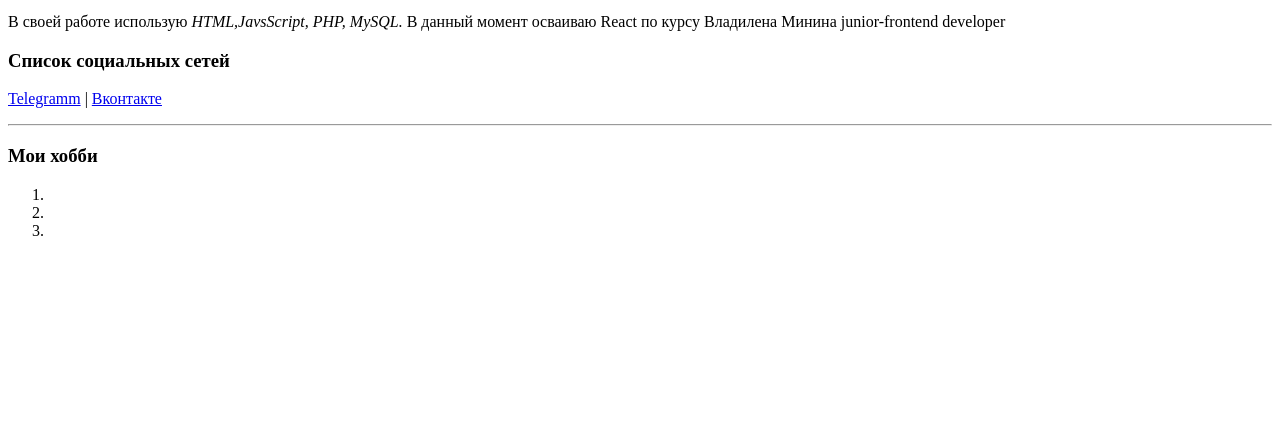
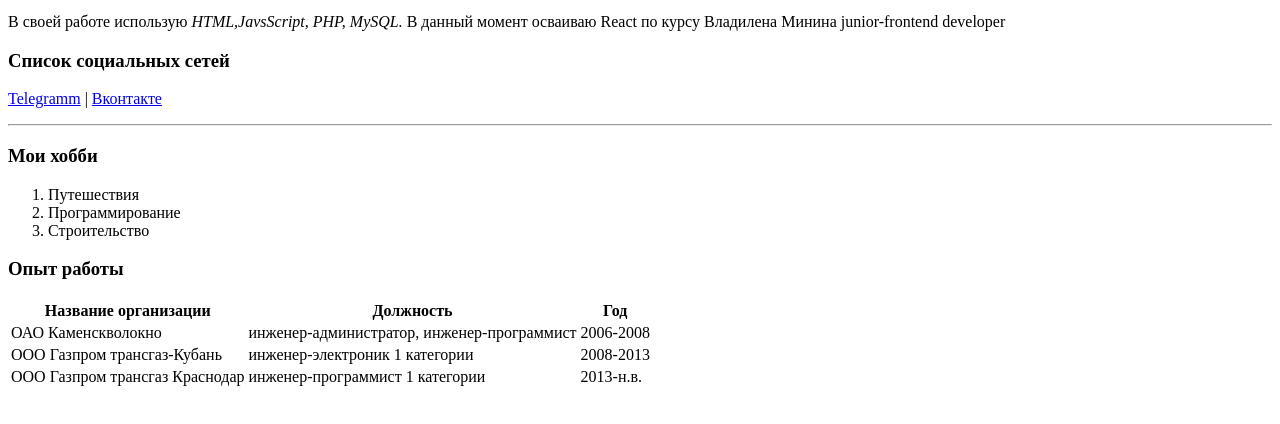
Before and after one commit to djbobah/resume, a plain HTML site: page index.html in a window 1280 px wide. Shown: the part 314-738 px from the top of the page. Drawn offline with Linux system fonts and the light colour scheme.

Commit message:
таблица

```diff
--- a/index.html
+++ b/index.html
@@ -35,9 +35,35 @@
     <hr />
     <h3>Мои хобби</h3>
     <ol>
-      <li></li>
-      <li></li>
-      <li></li>
+      <li>Путешествия</li>
+      <li>Программирование</li>
+      <li>Строительство</li>
     </ol>
+    <h3>Опыт работы</h3>
+    <table>
+      <thead>
+        <th>Название организации</th>
+        <th>Должность</th>
+        <th>Год</th>
+      </thead>
+
+      <tbody>
+        <tr>
+          <td>ОАО Каменскволокно</td>
+          <td>инженер-администратор, инженер-программист</td>
+          <td>2006-2008</td>
+        </tr>
+        <tr>
+          <td>ООО Газпром трансгаз-Кубань</td>
+          <td>инженер-электроник 1 категории</td>
+          <td>2008-2013</td>
+        </tr>
+        <tr>
+          <td>ООО Газпром трансгаз Краснодар</td>
+          <td>инженер-программист 1 категории</td>
+          <td>2013-н.в.</td>
+        </tr>
+      </tbody>
+    </table>
   </body>
 </html>
```
